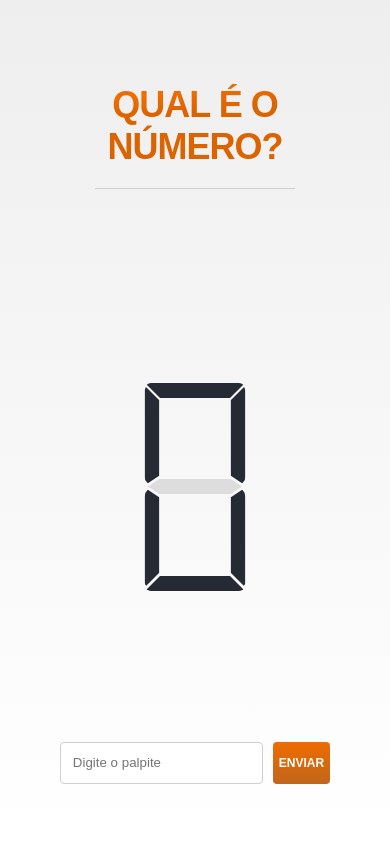
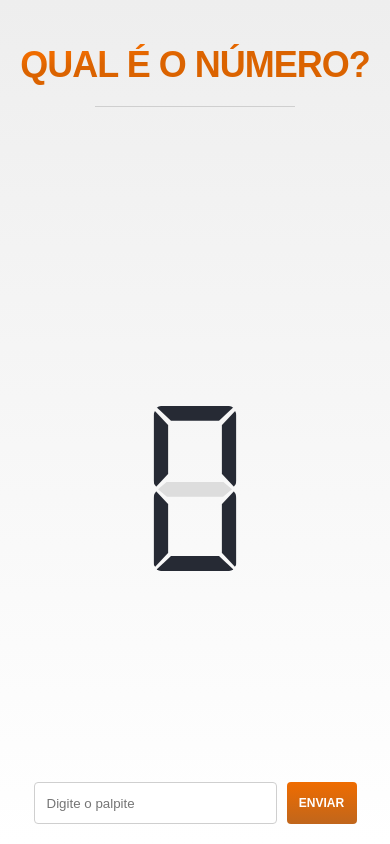
Before and after one commit to Alvaresx/studio-sol-desafio, a React (Create React App) app: page / in a window 390 px wide. Built offline with nearby package versions, Linux system fonts and the light colour scheme; no server answers.

Commit message:
Responsividade e testes

```diff
--- a/src/components/InfoMessage.js
+++ b/src/components/InfoMessage.js
@@ -1,9 +1,11 @@
 import React from "react";
 
-function InfoMessage({infoMessage}) {
+function InfoMessage({ infoMessage }) {
   return (
     <>
-      <div id="info_message">{infoMessage}</div>
+      <div id="info_message" data-testid="info_message">
+        {infoMessage}
+      </div>
     </>
   );
 }
--- a/src/components/Leds.js
+++ b/src/components/Leds.js
@@ -4,7 +4,7 @@ function Leds() {
   return (
     <>
       <div id="container_segments">
-        <div>
+        <div data-testid="div_segments">
           <div id="segment-a" className="segment active"></div>
           <div id="segment-b" className="segment active"></div>
           <div id="segment-c" className="segment active"></div>
--- a/src/functions/ChangeLeds.js
+++ b/src/functions/ChangeLeds.js
@@ -5,7 +5,7 @@ export const handleChangeLed = (data, type) => {
 
   const handleIndentifyNumber = (data, type) => {
     if (data === "1") {
-      return `<div>
+      return `<div data-testid="div_segments">
       <div id="segment-a" class="segment"></div>
       <div id="segment-b" class="segment ${type}"></div>
       <div id="segment-c" class="segment ${type}"></div>
@@ -16,7 +16,7 @@ export const handleChangeLed = (data, type) => {
       </div>
       `;
     } else if (data === "2") {
-      return `<div>
+      return `<div data-testid="div_segments">
       <div id="segment-a" class="segment ${type}"></div>
       <div id="segment-b" class="segment ${type}"></div>
       <div id="segment-c" class="segment"></div>
@@ -26,7 +26,7 @@ export const handleChangeLed = (data, type) => {
       <div id="segment-g" class="segment ${type}"></div>
       </div>`;
     } else if (data === "3") {
-      return `<div>
+      return `<div data-testid="div_segments">
       <div id="segment-a" class="segment ${type}"></div>
       <div id="segment-b" class="segment ${type}"></div>
       <div id="segment-c" class="segment ${type}"></div>
@@ -36,7 +36,7 @@ export const handleChangeLed = (data, type) => {
       <div id="segment-g" class="segment ${type}"></div>
       </div>`;
     } else if (data === "4") {
-      return `<div>
+      return `<div data-testid="div_segments">
       <div id="segment-a" class="segment"></div>
       <div id="segment-b" class="segment ${type}"></div>
       <div id="segment-c" class="segment ${type}"></div>
@@ -46,7 +46,7 @@ export const handleChangeLed = (data, type) => {
       <div id="segment-g" class="segment ${type}"></div>
       </div>`;
     } else if (data === "5") {
-      return `<div>
+      return `<div data-testid="div_segments">
       <div id="segment-a" class="segment ${type}"></div>
       <div id="segment-b" class="segment"></div>
       <div id="segment-c" class="segment ${type}"></div>
@@ -56,7 +56,7 @@ export const handleChangeLed = (data, type) => {
       <div id="segment-g" class="segment ${type}"></div>
       </div>`;
     } else if (data === "6") {
-      return `<div>
+      return `<div data-testid="div_segments">
       <div id="segment-a" class="segment ${type}"></div>
       <div id="segment-b" class="segment"></div>
       <div id="segment-c" class="segment ${type}"></div>
@@ -66,7 +66,7 @@ export const handleChangeLed = (data, type) => {
       <div id="segment-g" class="segment ${type}"></div>
       </div>`;
     } else if (data === "7") {
-      return `<div>
+      return `<div data-testid="div_segments">
       <div id="segment-a" class="segment ${type}"></div>
       <div id="segment-b" class="segment ${type}"></div>
       <div id="segment-c" class="segment ${type}"></div>
@@ -76,7 +76,7 @@ export const handleChangeLed = (data, type) => {
       <div id="segment-g" class="segment"></div>
       </div>`;
     } else if (data === "8") {
-      return `<div>
+      return `<div data-testid="div_segments">
       <div id="segment-a" class="segment ${type}"></div>
       <div id="segment-b" class="segment ${type}"></div>
       <div id="segment-c" class="segment ${type}"></div>
@@ -86,7 +86,7 @@ export const handleChangeLed = (data, type) => {
       <div id="segment-g" class="segment ${type}"></div>
       </div>`;
     } else if (data === "9") {
-      return `<div>
+      return `<div data-testid="div_segments">
       <div id="segment-a" class="segment ${type}"></div>
       <div id="segment-b" class="segment ${type}"></div>
       <div id="segment-c" class="segment ${type}"></div>
@@ -96,7 +96,7 @@ export const handleChangeLed = (data, type) => {
       <div id="segment-g" class="segment ${type}"></div>
       </div>`;
     } else if (data === "0") {
-      return `<div>
+      return `<div data-testid="div_segments">
       <div id="segment-a" class="segment ${type}"></div>
       <div id="segment-b" class="segment ${type}"></div>
       <div id="segment-c" class="segment ${type}"></div>
--- a/src/styles/style.css
+++ b/src/styles/style.css
@@ -36,7 +36,7 @@ button {
   display: flex;
   column-gap: 15px;
   justify-content: center;
-  height: 200px;
+  height: 165px;
 }
 
 #info_message {
@@ -121,58 +121,58 @@ button {
 
 .segment {
   height: 15px;
-  width: 100px;
+  width: 80px;
   background-color: #ddd;
   position: relative;
   border-radius: 6px;
 }
 
 #segment-a {
-  clip-path: polygon(0 0, 100% 0, 85% 100%, 15% 100%);
+  clip-path: polygon(0 0, 100% 0, 80% 100%, 20% 100%);
 }
 
 #segment-b {
-  clip-path: polygon(0 0, 100% 0, 90% 100%, 15% 100%);
+  clip-path: polygon(0 0, 100% 0, 80% 100%, 20% 100%);
   border-top-right-radius: 10px;
   transform: rotate(90deg);
-  top: 30px;
-  left: 43px;
+  top: 21px;
+  left: 34px;
 }
 
 #segment-c {
-  clip-path: polygon(0 0, 100% 0, 85% 100%, 10% 100%);
+  clip-path: polygon(0 0, 100% 0, 80% 100%, 20% 100%);
   border-top-left-radius: 10px;
   transform: rotate(90deg);
-  top: 117px;
-  left: 43px;
+  top: 85px;
+  left: 34px;
 }
 
 #segment-d {
-  clip-path: polygon(0 0, 100% 0, 85% 100%, 15% 100%);
+  clip-path: polygon(0 0, 100% 0, 80% 100%, 20% 100%);
   transform: rotate(180deg);
-  top: 148px;
+  top: 105px;
 }
 
 #segment-e {
-  clip-path: polygon(0 0, 100% 0, 90% 100%, 15% 100%);
+  clip-path: polygon(0 0, 100% 0, 80% 100%, 20% 100%);
   border-top-right-radius: 10px;
   transform: rotate(270deg);
-  top: 87px;
-  right: 43px;
+  top: 55px;
+  right: 34px;
 }
 
 #segment-f {
-  clip-path: polygon(0 0, 100% 0, 85% 100%, 10% 100%);
+  clip-path: polygon(0 0, 100% 0, 80% 100%, 20% 100%);
   border-top-left-radius: 10px;
   transform: rotate(270deg);
-  bottom: 30px;
-  right: 43px;
+  bottom: 39px;
+  right: 34px;
 }
 
 #segment-g {
-  top: 6px;
+  bottom: 14px;
   left: 3px;
-  width: 94px;
+  width: 74px;
   clip-path: polygon(0 50%, 12% 0, 88% 0, 100% 50%, 88% 100%, 12% 100%);
 }
 
@@ -192,4 +192,9 @@ button {
   #divider {
     width: 200px;
   }
+
+  #container {
+    height: calc(100vh - 40px);
+    margin: 20px;
+  }
 }
```
Also changed, not shown: 2 other files (tests, documents, lock files or other folders).
